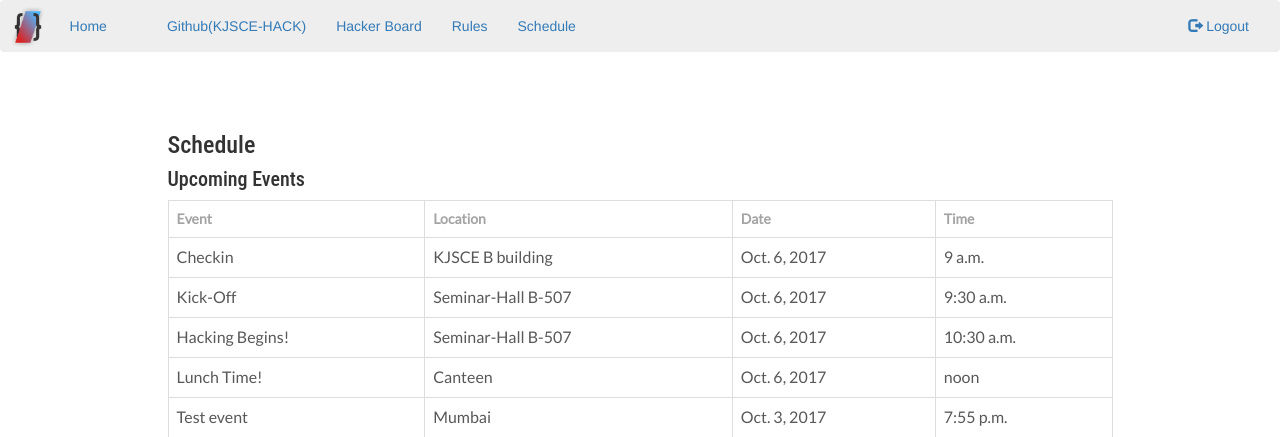
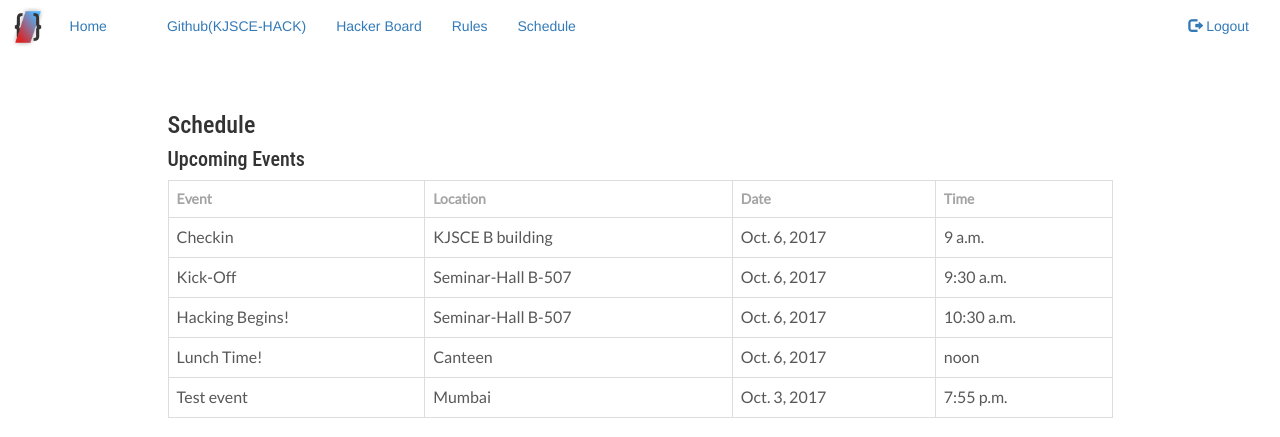
Before and after one commit to Chaitya62/DashBoard, a Django app: template login/templates/login/schedule.html in a window 1280 px wide. Shown: the top 437 px of the page. Run offline with Django 3.2, Linux system fonts and the light colour scheme; the template is opened without the code that fills it: values that come from a table or form of the project are taken from there, others are empty; data comes from the database, SQL or seed files in the repository; some libraries are stand-ins or nearby versions.

Commit message:
navbar styling

```diff
--- a/login/static/css/main/navbar.css
+++ b/login/static/css/main/navbar.css
@@ -37,6 +37,9 @@
 	border-bottom-style: solid;
 	text-decoration: none;
 }
+.navbar{
+	margin-bottom:0px;
+}
 #logo {
     height: 48px;
     padding: 3px 5px 5px 5px;
--- a/login/templates/login/landing_page.html
+++ b/login/templates/login/landing_page.html
@@ -20,7 +20,7 @@
 <body>
 <span id="devpost-submission-area"></span>
 
-<nav class="navbar" style="background: #eee;">
+<nav class="navbar">
   <div class="container-fluid">
     <div class="navbar-header">
       <button type="button" class="navbar-toggle" data-toggle="collapse" data-target="#myNavbar">
--- a/login/templates/login/rules-and-guidelines.html
+++ b/login/templates/login/rules-and-guidelines.html
@@ -15,7 +15,7 @@
 </head>
 <body>
 <span id="devpost-submission-area"></span>
-<nav class="navbar" style="background: #eee;">
+<nav class="navbar">
   <div class="container-fluid">
     <div class="navbar-header">
       <button type="button" class="navbar-toggle" data-toggle="collapse" data-target="#myNavbar">
--- a/login/templates/login/schedule.html
+++ b/login/templates/login/schedule.html
@@ -15,7 +15,7 @@
 <body>
 <span id="devpost-submission-area"></span>
 
-<nav class="navbar" style="background: #eee;">
+<nav class="navbar">
   <div class="container-fluid">
     <div class="navbar-header">
       <button type="button" class="navbar-toggle" data-toggle="collapse" data-target="#myNavbar">
```
